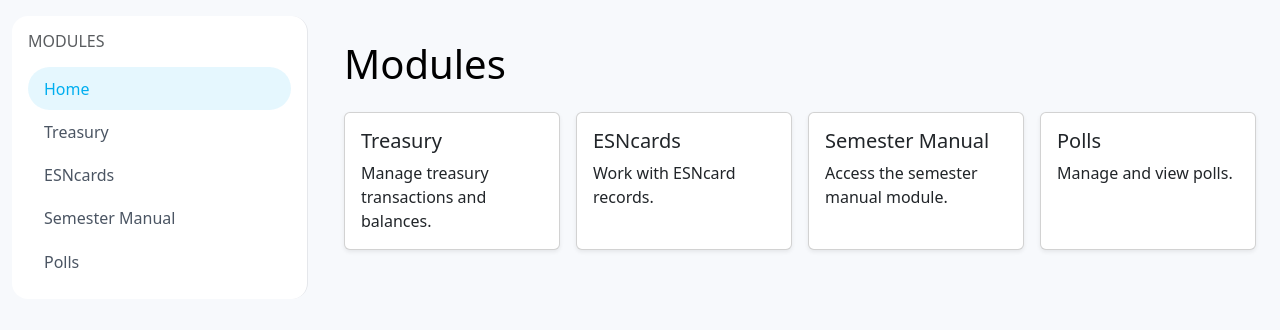
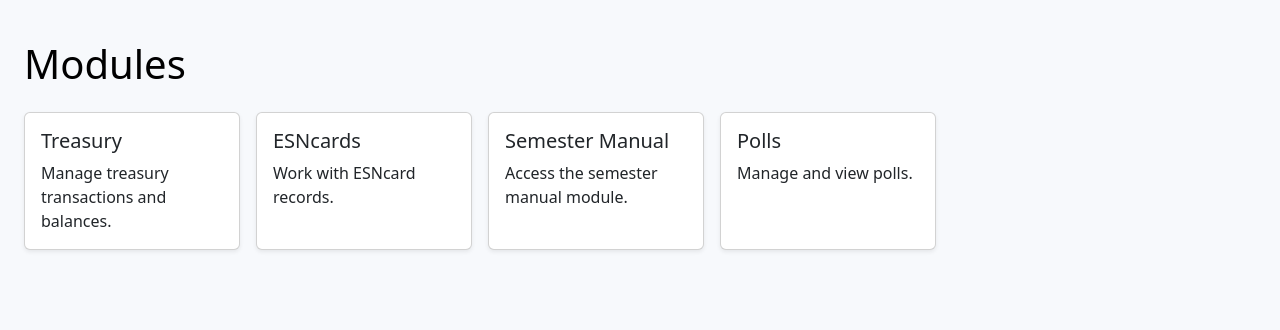
Before and after one commit to JelsikJozef/VaII, a PHP site: page / in a window 1280 px wide. Shown: the part 57-387 px from the top of the page. Run offline with PHP 8.4, Linux system fonts and the light colour scheme; some libraries are stand-ins or nearby versions.

Commit message:
copilotovanie 4

```diff
--- a/App/Views/Layouts/root.layout.view.php
+++ b/App/Views/Layouts/root.layout.view.php
@@ -31,10 +31,10 @@ $activeModule = isset($activeModule) && is_string($activeModule) && $activeModul
     <link rel="stylesheet" href="<?= $link->asset('css/esn-custom.css') ?>">
     <script src="<?= $link->asset('js/script.js') ?>"></script>
 </head>
-<body>
+<body data-active-module="<?= htmlspecialchars($activeModule, ENT_QUOTES) ?>">
 <nav class="navbar navbar-expand-lg bg-body-tertiary">
     <div class="container-fluid">
-        <a class="navbar-brand d-flex align-items-center" href="<?= $link->url(['Home', 'index']) ?>">
+        <a class="navbar-brand d-flex" href="<?= $link->url('Home.index') ?>">
             <img src="<?= $link->asset('images/vektor_logo.png') ?>" alt="ESN" width="120" class="me-2">
         </a>
         <button class="navbar-toggler" type="button" data-bs-toggle="collapse" data-bs-target="#navbarNav"
@@ -45,11 +45,11 @@ $activeModule = isset($activeModule) && is_string($activeModule) && $activeModul
             <ul class="navbar-nav me-auto mb-2 mb-lg-0">
                 <li class="nav-item">
                     <a class="nav-link <?= $activeModule === 'home' ? 'active' : '' ?>"
-                       href="<?= $link->url(['Home', 'index']) ?>">Home</a>
+                       href="<?= $link->url('Home.index') ?>">Home</a>
                 </li>
                 <li class="nav-item">
                     <a class="nav-link <?= $activeModule === 'treasury' ? 'active' : '' ?>"
-                       href="<?= $link->url(['Treasury', 'index']) ?>">ESN Treasury</a>
+                       href="<?= $link->url('Treasury.index') ?>">ESN Treasury</a>
                 </li>
                 <li class="nav-item">
                     <a class="nav-link <?= $activeModule === 'esncards' ? 'active' : '' ?>" href="/esncards">ESNcards</a>
@@ -70,20 +70,6 @@ $activeModule = isset($activeModule) && is_string($activeModule) && $activeModul
 
 <div class="container-fluid mt-3">
     <div class="row">
-        <aside class="col-md-3 mb-3">
-            <div class="p-3 esn-sidebar rounded-4">
-                <h6 class="text-muted text-uppercase mb-3">Modules</h6>
-                <nav class="nav flex-column">
-                    <a class="nav-link <?= $activeModule === 'home' ? 'active' : '' ?>"
-                       href="<?= $link->url(['Home', 'index']) ?>">Home</a>
-                    <a class="nav-link <?= $activeModule === 'treasury' ? 'active' : '' ?>"
-                       href="<?= $link->url(['Treasury', 'index']) ?>">Treasury</a>
-                    <a class="nav-link <?= $activeModule === 'esncards' ? 'active' : '' ?>" href="/esncards">ESNcards</a>
-                    <a class="nav-link <?= $activeModule === 'manual' ? 'active' : '' ?>" href="/manual">Semester Manual</a>
-                    <a class="nav-link <?= $activeModule === 'polls' ? 'active' : '' ?>" href="/polls">Polls</a>
-                </nav>
-            </div>
-        </aside>
 
         <main class="col-md-9">
             <?= $contentHTML ?>
--- a/App/Views/Treasury/index.view.php
+++ b/App/Views/Treasury/index.view.php
@@ -34,10 +34,11 @@ $typeMap = [
             Propose withdrawal or add deposit
         </p>
         <div class="treasury-hero__cta">
-            <a href="<?= $link->url(['Treasury', 'new'], ['type' => 'withdrawal']) ?>" class="btn treasury-btn treasury-btn--withdrawal">
+            <!-- Use string destination "Treasury.new" + parameters; avoid array destination when passing $parameters -->
+            <a href="<?= $link->url('Treasury.new', ['type' => 'withdrawal']) ?>" class="btn treasury-btn treasury-btn--withdrawal">
                 Propose Withdrawal
             </a>
-            <a href="<?= $link->url(['Treasury', 'new'], ['type' => 'deposit']) ?>" class="btn treasury-btn treasury-btn--deposit">
+            <a href="<?= $link->url('Treasury.new', ['type' => 'deposit']) ?>" class="btn treasury-btn treasury-btn--deposit">
                 Add deposit
             </a>
         </div>
```
Also changed, not shown: App/Views/layout.php (+11 -4 lines).
